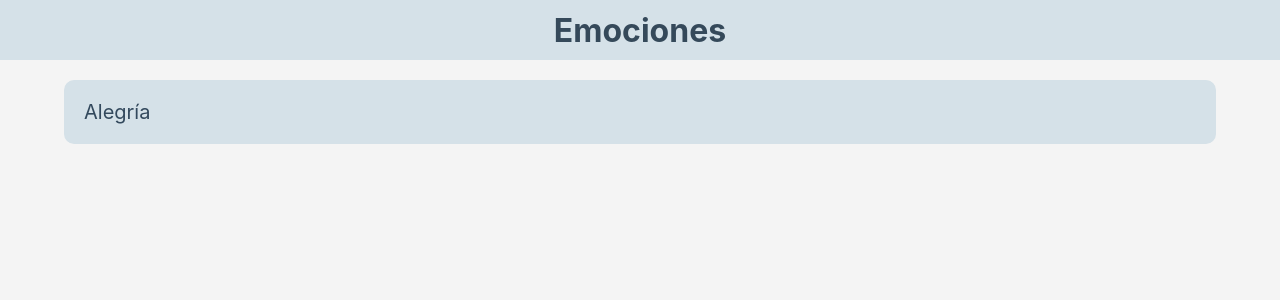
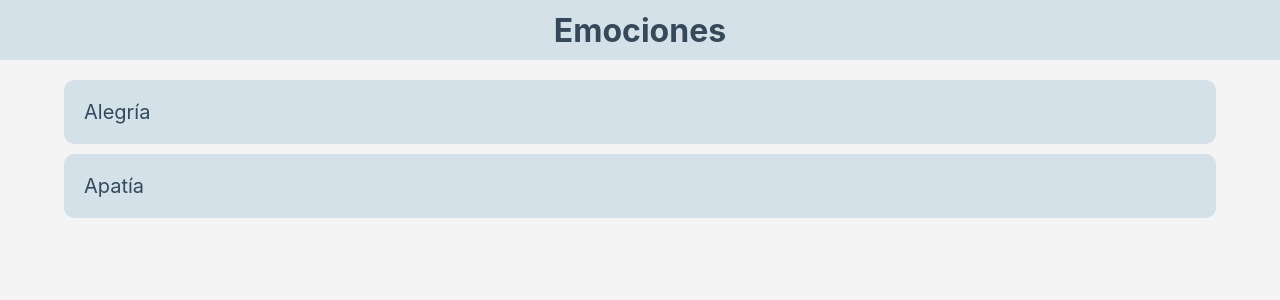
Before and after one commit to kikeelectronico/emociones, a React (Create React App) app in the folder emociones/: page / in a window 1280 px wide. Shown: the top 300 px of the page. Built offline with nearby package versions, Linux system fonts and the light colour scheme.

Commit message:
import emotions from json file

```diff
--- a/emociones/src/App.js
+++ b/emociones/src/App.js
@@ -1,5 +1,7 @@
 import './App.css';
 import Emotion from './components/Emotion';
+
+let emotions = require("./emotions.json")
 
 function App() {
   return (
@@ -8,7 +10,13 @@ function App() {
        <h1>Emociones</h1>
       </header>
       <section className="emotions">
-        <Emotion/>
+        {
+          emotions.map(emotion => {
+            return (
+              <Emotion emotion={emotion}/>
+            )
+          })
+        }
       </section>
     </div>
   );
--- a/emociones/src/components/Emotion.js
+++ b/emociones/src/components/Emotion.js
@@ -1,12 +1,12 @@
 import React from "react";
 import "./emotion.css"
 
-export default function Emotion() {
+export default function Emotion(props) {
 
   return (
     <div className="emotion-container">
         <span className="emotion-name">
-            Alegría
+            {props.emotion.name}
         </span>
     </div>
   )
--- /dev/null
+++ b/emociones/src/emotions.json
@@ -0,0 +1,8 @@
+[
+    {
+        "name": "Alegría"
+    },
+    {
+        "name": "Apatía"
+    }
+]
```
